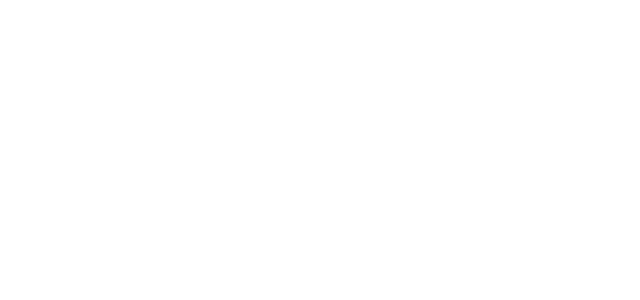
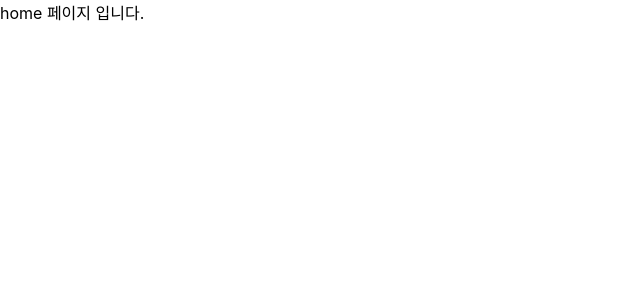
Before and after one commit to GDSC-snowflowerthon/Tumblog-team09-web, a React (Create React App) app: page / in a window 1280 px wide. Shown: the top 300 px of the page, without its empty margins (0-640 px from the left). Built offline with nearby package versions, Linux system fonts and the light colour scheme.

Commit message:
fix: router 설정 변경

```diff
--- a/src/App.js
+++ b/src/App.js
@@ -1,38 +1,17 @@
-import { Outlet, RouterProvider, createBrowserRouter } from "react-router-dom";
-
+import { BrowserRouter, Routes, Route } from "react-router-dom";
 import Home from "./pages/Home";
 import Ranking from "./pages/Ranking";
 import MyPage from "./pages/MyPage";
 
-const route = createBrowserRouter([
-  {
-    path: "/",
-    element: <Outlet />,
-    children: [
-      {
-        path: "home",
-        element: <Home />,
-        children: [],
-      },
-      {
-        path: "ranking",
-        element: <Ranking />,
-        children: [],
-      },
-      {
-        path: "mypage",
-        element: <MyPage />,
-        children: [],
-      },
-    ],
-  },
-]);
-
 function App() {
   return (
-    <>
-      <RouterProvider router={route} />
-    </>
+    <BrowserRouter>
+      <Routes>
+        <Route path="/" element={<Home />} />
+        <Route path="/ranking" element={<Ranking />} />
+        <Route path="/mypage" element={<MyPage />} />
+      </Routes>
+    </BrowserRouter>
   );
 }
 
```
